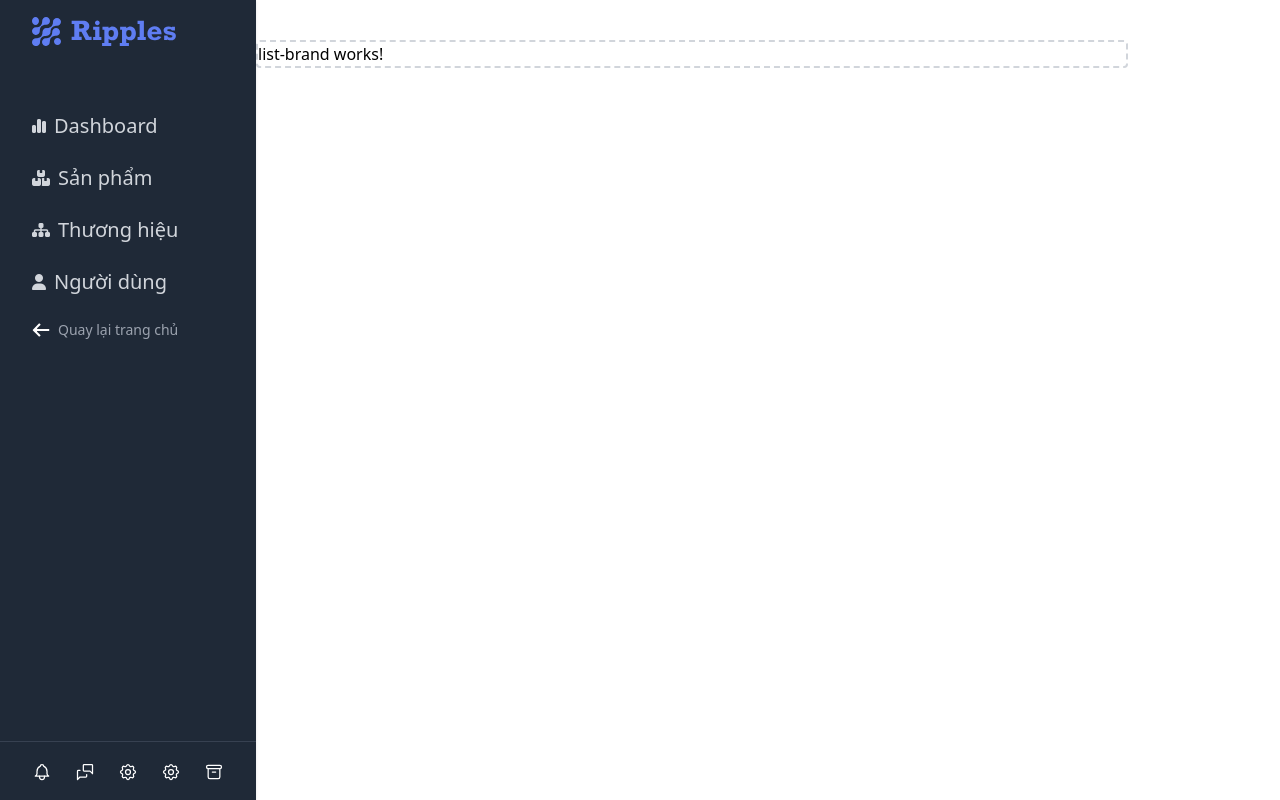
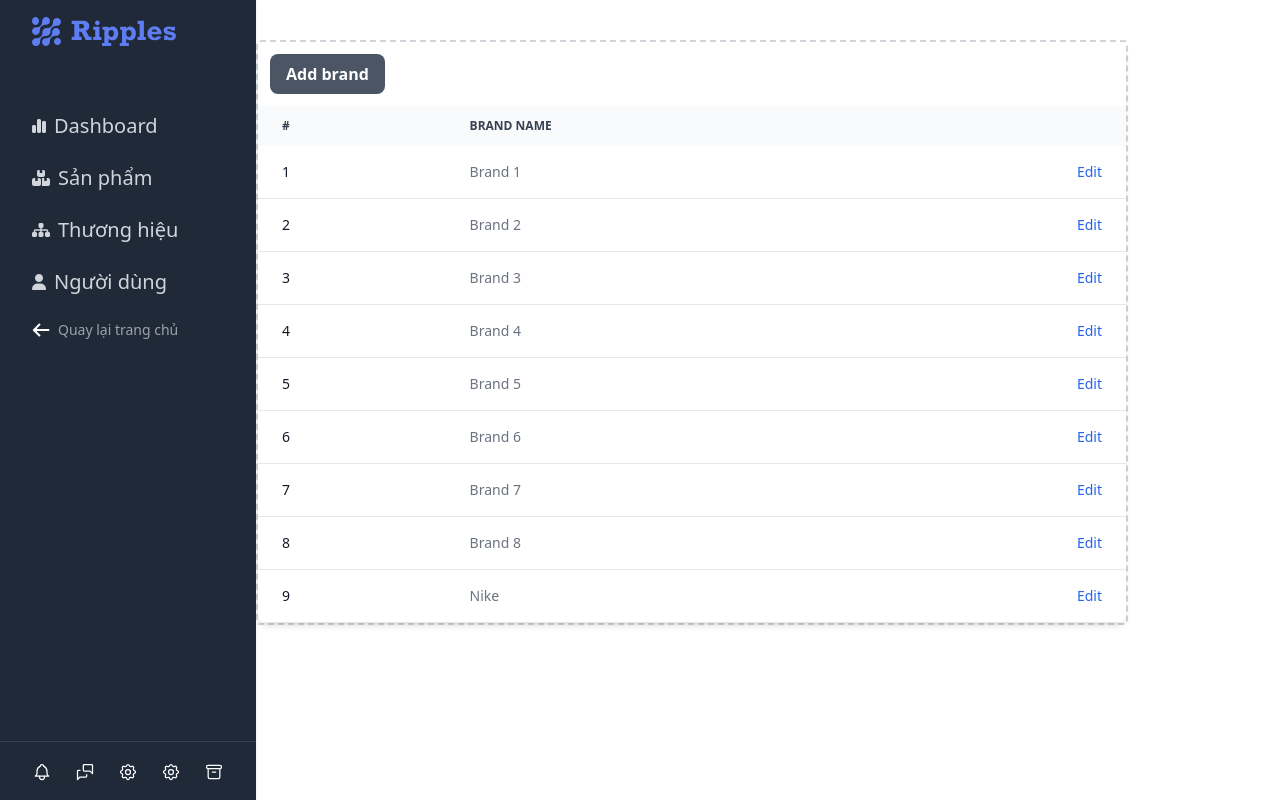
Before and after one commit to nguyenanhtu113/AsmFE, an Angular app: page /admin/brand in a window 1280 px wide. Built offline with nearby package versions, Linux system fonts and the light colour scheme; data requests are answered from the project's data file.

Commit message:
feat: Add+get list brand ref: AN-83

```diff
--- a/db.json
+++ b/db.json
@@ -81,6 +81,10 @@
     {
       "id": 8,
       "name": "Brand 8"
+    },
+    {
+      "name": "Nike",
+      "id": 9
     }
   ],
   "users": [
--- a/src/app/components/admin/brandManager/add-brand/add-brand.component.html
+++ b/src/app/components/admin/brandManager/add-brand/add-brand.component.html
@@ -1 +1,14 @@
-<p>add-brand works!</p>
+<h1>ADD BRAND</h1>
+<form class="p-2" [formGroup]="brandForm" (ngSubmit)="onHandleSubmit()">
+    <!--  -->
+    <div class="mb-6">
+        <label for="name" class="block mb-2 text-sm font-medium text-gray-800">Brand name</label>
+        <input type="text"
+            class="bg-gray-50 border border-gray-300 text-gray-900 text-sm rounded-lg focus:ring-blue-500 focus:border-blue-500 block w-full p-2.5"
+            placeholder="" formControlName="name" />
+    </div>
+    <button type="submit"
+        class="text-white bg-blue-700 hover:bg-blue-800 focus:ring-4 focus:outline-none focus:ring-blue-300 font-medium rounded-lg text-sm w-full sm:w-auto px-5 py-2.5 text-center dark:bg-blue-600 dark:hover:bg-blue-700 dark:focus:ring-blue-800">
+        Thêm mới
+    </button>
+</form>
--- a/src/app/components/admin/brandManager/add-brand/add-brand.component.ts
+++ b/src/app/components/admin/brandManager/add-brand/add-brand.component.ts
@@ -1,4 +1,8 @@
 import { Component } from '@angular/core';
+import { FormBuilder, Validators } from "@angular/forms"
+import { Router } from '@angular/router';
+import { IBrand } from 'src/app/interfaces/brand';
+import { BrandService } from 'src/app/services/brand.service';
 
 @Component({
   selector: 'app-add-brand',
@@ -6,5 +10,23 @@ import { Component } from '@angular/core';
   styleUrls: ['./add-brand.component.css']
 })
 export class AddBrandComponent {
+  constructor(private formBuilder: FormBuilder,
+    private brandService: BrandService,
+    private back: Router
+  ) { }
 
+  brandForm = this.formBuilder.group({
+    name: ['']
+  })
+
+  onHandleSubmit() {
+    if (this.brandForm.valid) {
+      const brand: IBrand = {
+        name: this.brandForm.value.name || "",
+      }
+      this.brandService.addBrand(brand).subscribe((data) => {
+        this.back.navigate(['admin', 'brand'])
+      })
+    }
+  }
 }
--- a/src/app/components/admin/brandManager/item-brand/item-brand.component.html
+++ b/src/app/components/admin/brandManager/item-brand/item-brand.component.html
@@ -1 +1,9 @@
-<p>item-brand works!</p>
+<th scope="row" class="px-6 py-4 font-medium text-gray-900 whitespace-nowrap dark:text-white">
+    {{ index + 1 }}
+</th>
+<td class="px-6 py-4">
+    {{ brand.name }}
+</td>
+<td class="px-6 py-4 text-right">
+    <a href="#" class="font-medium text-blue-600 dark:text-blue-500 hover:underline">Edit</a>
+</td>
--- a/src/app/components/admin/brandManager/item-brand/item-brand.component.ts
+++ b/src/app/components/admin/brandManager/item-brand/item-brand.component.ts
@@ -1,10 +1,12 @@
 import { Component } from '@angular/core';
+import { EventEmitter, Input, Output } from '@angular/core';
 
 @Component({
-  selector: 'app-item-brand',
+  selector: 'tr[app-item-brand]',
   templateUrl: './item-brand.component.html',
   styleUrls: ['./item-brand.component.css']
 })
 export class ItemBrandComponent {
-
+  @Input() brand: any
+  @Input() index: any
 }
--- a/src/app/components/admin/brandManager/list-brand/list-brand.component.html
+++ b/src/app/components/admin/brandManager/list-brand/list-brand.component.html
@@ -1 +1,30 @@
-<p>list-brand works!</p>
+<div class="relative overflow-x-auto shadow-md sm:rounded-lg">
+    <div class="p-3">
+        <a routerLink="add">
+            <button
+                class="py-2 px-4 bg-gray-600 text-white font-semibold rounded-lg hover:bg-gray-700 shadow-mdfocus:outline-none focus:ring-2 focus:ring-blue-400 focus:ring-opacity-75">
+                Add brand
+            </button>
+        </a>
+    </div>
+    <table class="w-full text-sm text-left text-gray-500 dark:text-gray-400">
+        <thead class="text-xs text-gray-700 uppercase bg-gray-50 dark:bg-gray-700 dark:text-gray-400">
+            <tr>
+                <th scope="col" class="px-6 py-3">
+                    #
+                </th>
+                <th scope="col" class="px-6 py-3">
+                    Brand name
+                </th>
+                <th scope="col" class="px-6 py-3">
+                    <span class="sr-only">Edit</span>
+                </th>
+            </tr>
+        </thead>
+        <tbody>
+            <tr class="bg-white border-b dark:bg-gray-800 dark:border-gray-700 hover:bg-gray-50 dark:hover:bg-gray-600"
+                app-item-brand *ngFor="let brand of brands; let i = index" [brand]="brand" [index]="i">
+            </tr>
+        </tbody>
+    </table>
+</div>
--- a/src/app/components/admin/brandManager/list-brand/list-brand.component.ts
+++ b/src/app/components/admin/brandManager/list-brand/list-brand.component.ts
@@ -1,4 +1,6 @@
 import { Component } from '@angular/core';
+import { IBrand } from 'src/app/interfaces/brand';
+import { BrandService } from 'src/app/services/brand.service';
 
 @Component({
   selector: 'app-list-brand',
@@ -6,5 +8,12 @@ import { Component } from '@angular/core';
   styleUrls: ['./list-brand.component.css']
 })
 export class ListBrandComponent {
+  brands: IBrand[] = [];
+
+  constructor(private brandService: BrandService) {
+    this.brandService.getAllBrand().subscribe(data => {
+      this.brands = data
+    })
+  }
 
 }
--- a/src/app/services/brand.service.ts
+++ b/src/app/services/brand.service.ts
@@ -12,4 +12,8 @@ export class BrandService {
   getAllBrand(): Observable<IBrand[]> {
     return this.http.get<IBrand[]>("http://localhost:3000/brands")
   }
+
+  addBrand(brand: IBrand): Observable<IBrand> {
+    return this.http.post<IBrand>("http://localhost:3000/brands", brand)
+  }
 }
```
Also changed, not shown: src/app/components/admin/productManager/list-product/list-product.component.html (+3 -10 lines).
